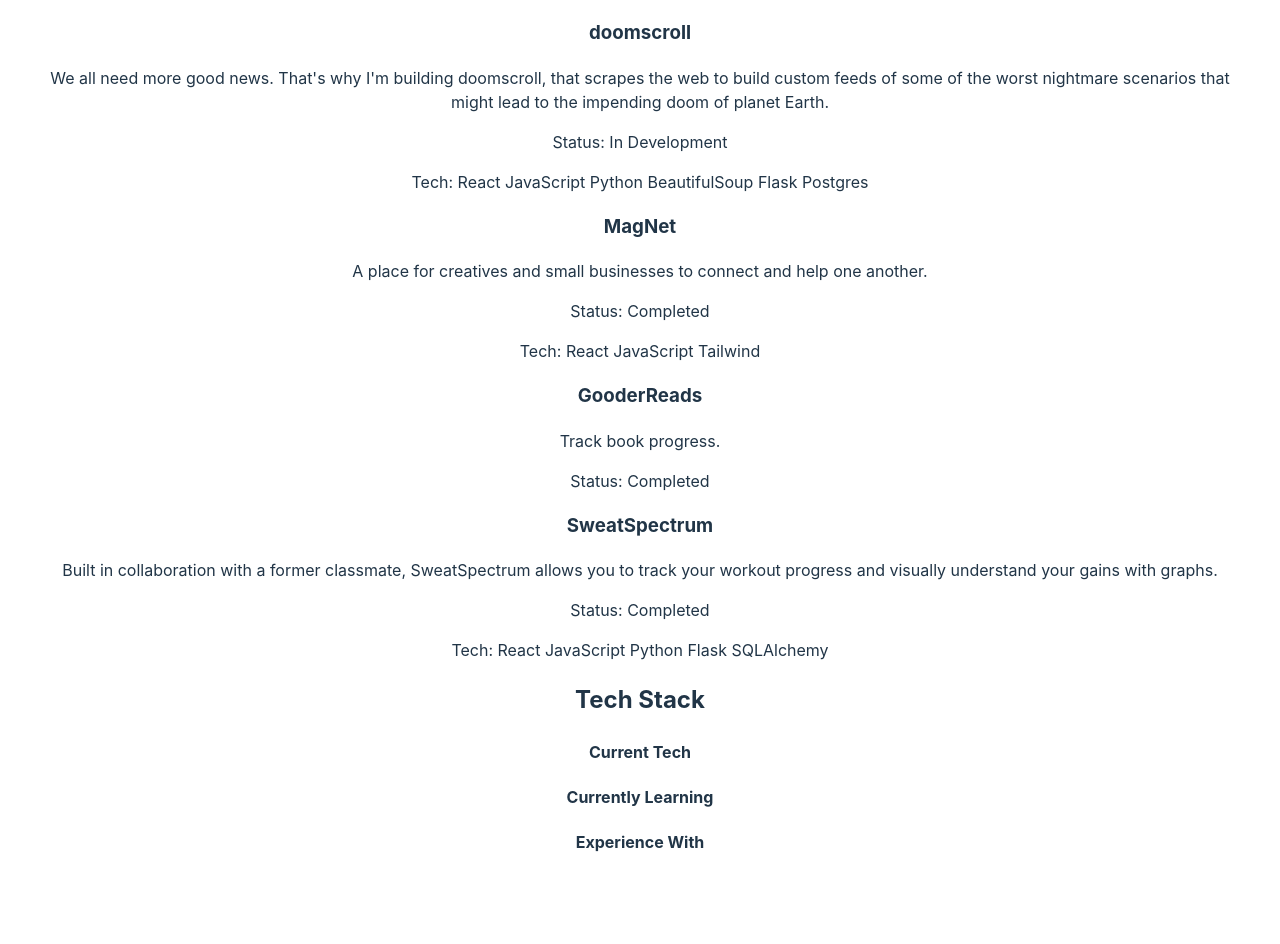
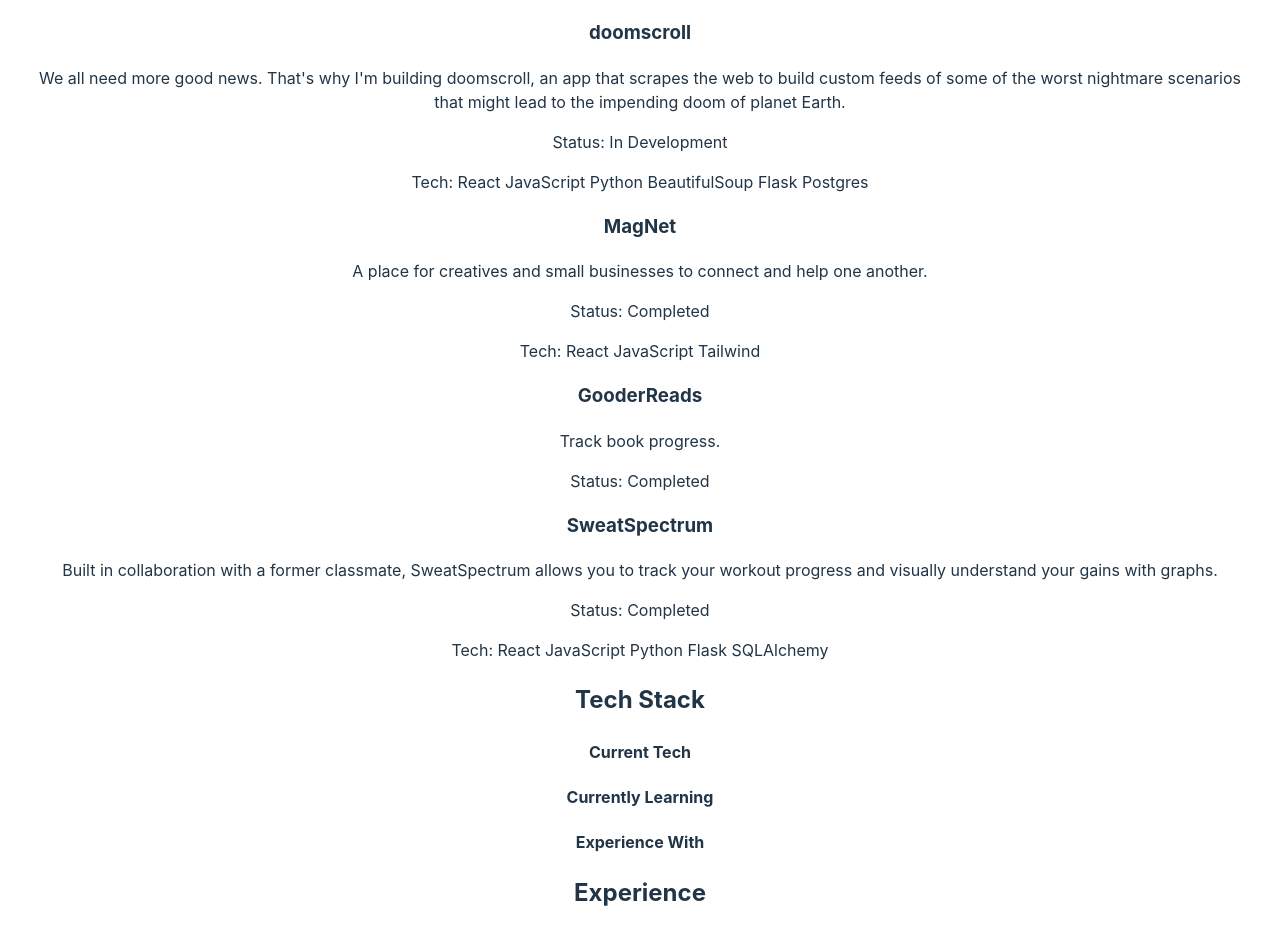
Before and after one commit to barrettk8090/portfolio-v2, a React (Vite) app: page / in a window 1280 px wide. Shown: the part 903-1847 px from the top of the page. Before the commit the page ends 1810 px from the top, so only its background shows below. Built offline with nearby package versions, Linux system fonts and the light colour scheme.

Commit message:
type and experience module

```diff
--- /dev/null
+++ b/src/components/Experience.tsx
@@ -0,0 +1,9 @@
+export default function Experience() {
+  return (
+    <>
+      <div>
+        <h2>Experience</h2>
+      </div>
+    </>
+  );
+}
--- a/src/components/Home.tsx
+++ b/src/components/Home.tsx
@@ -1,6 +1,7 @@
 import About from "./About";
 import Projects from "./Projects";
 import TechStack from "./TechStack";
+import Experience from "./Experience";
 
 export default function Home() {
   return (
@@ -12,6 +13,7 @@ export default function Home() {
       <About />
       <Projects />
       <TechStack />
+      <Experience />
     </>
   );
 }
--- a/src/components/Projects.tsx
+++ b/src/components/Projects.tsx
@@ -28,9 +28,10 @@ export default function Projects() {
         <div className="project-card">
           <h3>doomscroll</h3>
           <p>
-            We all need more good news. That's why I'm building doomscroll, that
-            scrapes the web to build custom feeds of some of the worst nightmare
-            scenarios that might lead to the impending doom of planet Earth.
+            We all need more good news. That's why I'm building doomscroll, an
+            app that scrapes the web to build custom feeds of some of the worst
+            nightmare scenarios that might lead to the impending doom of planet
+            Earth.
           </p>
           <p>
             Status: <span className="status-tag"> In Development </span>
```
